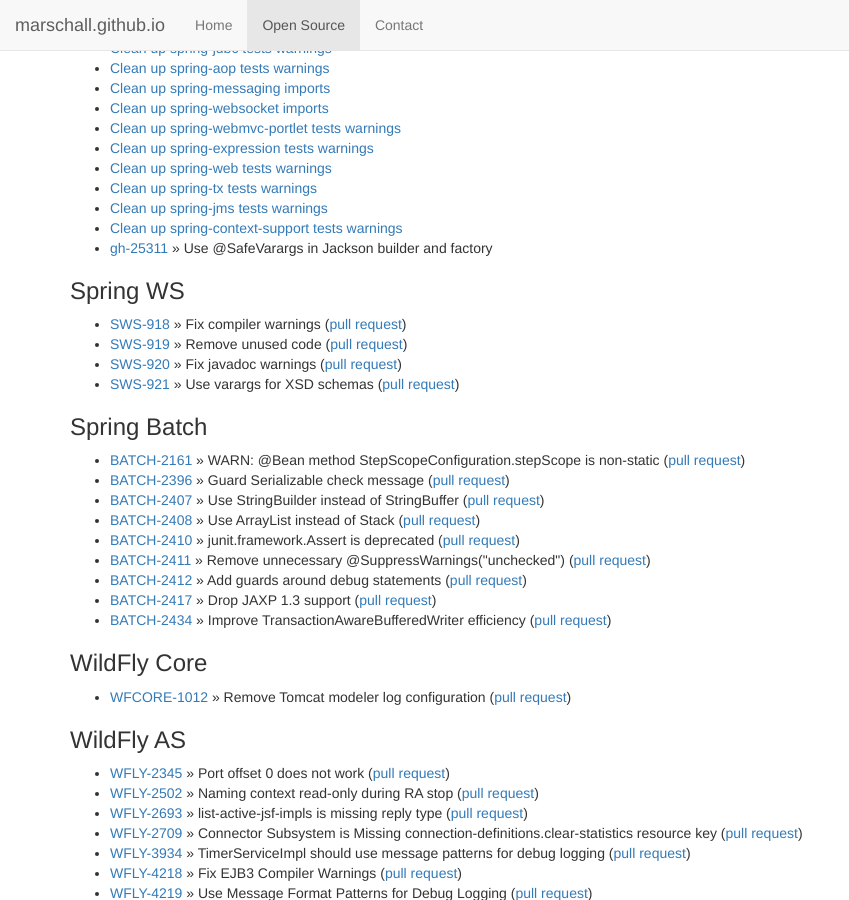
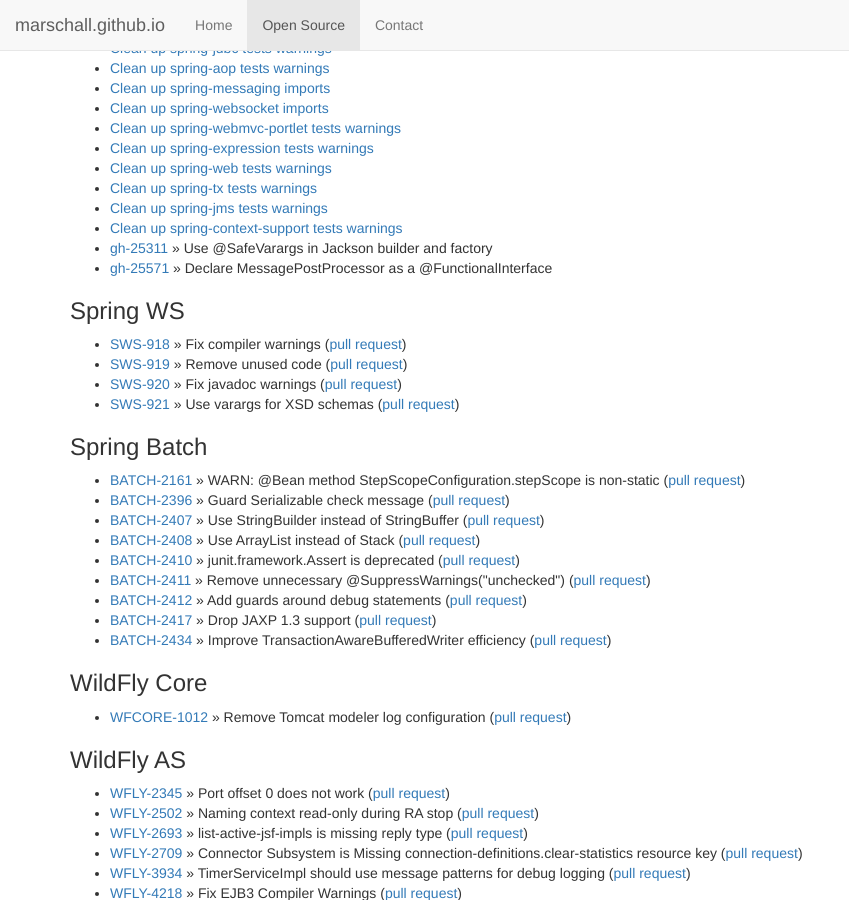
Before and after one commit to marschall/marschall.github.com, a Jekyll site: the page built from open-source.html, in a window 1280 px wide and 900 px high, scrolled down 1455 px. Shown: the whole window, without its empty margins (0-849 px from the left). Built offline with Jekyll 4.4.1, drawn with Linux system fonts in a browser that asks for light colours.

Commit message:
add gh-25571

```diff
--- a/open-source.html
+++ b/open-source.html
@@ -104,6 +104,7 @@
   <li><a href="https://github.com/spring-projects/spring-framework/pull/526">Clean up spring-jms tests warnings</a></li>
   <li><a href="https://github.com/spring-projects/spring-framework/pull/527">Clean up spring-context-support tests warnings</a></li>
   <li><a href="https://github.com/spring-projects/spring-framework/pull/25311">gh-25311</a> &raquo; Use @SafeVarargs in Jackson builder and factory</li>
+  <li><a href="https://github.com/spring-projects/spring-framework/pull/25571">gh-25571</a> &raquo; Declare MessagePostProcessor as a @FunctionalInterface</li>
 </ul>
 <!--
 https://jira.springsource.org/browse/SPR-10412
```
